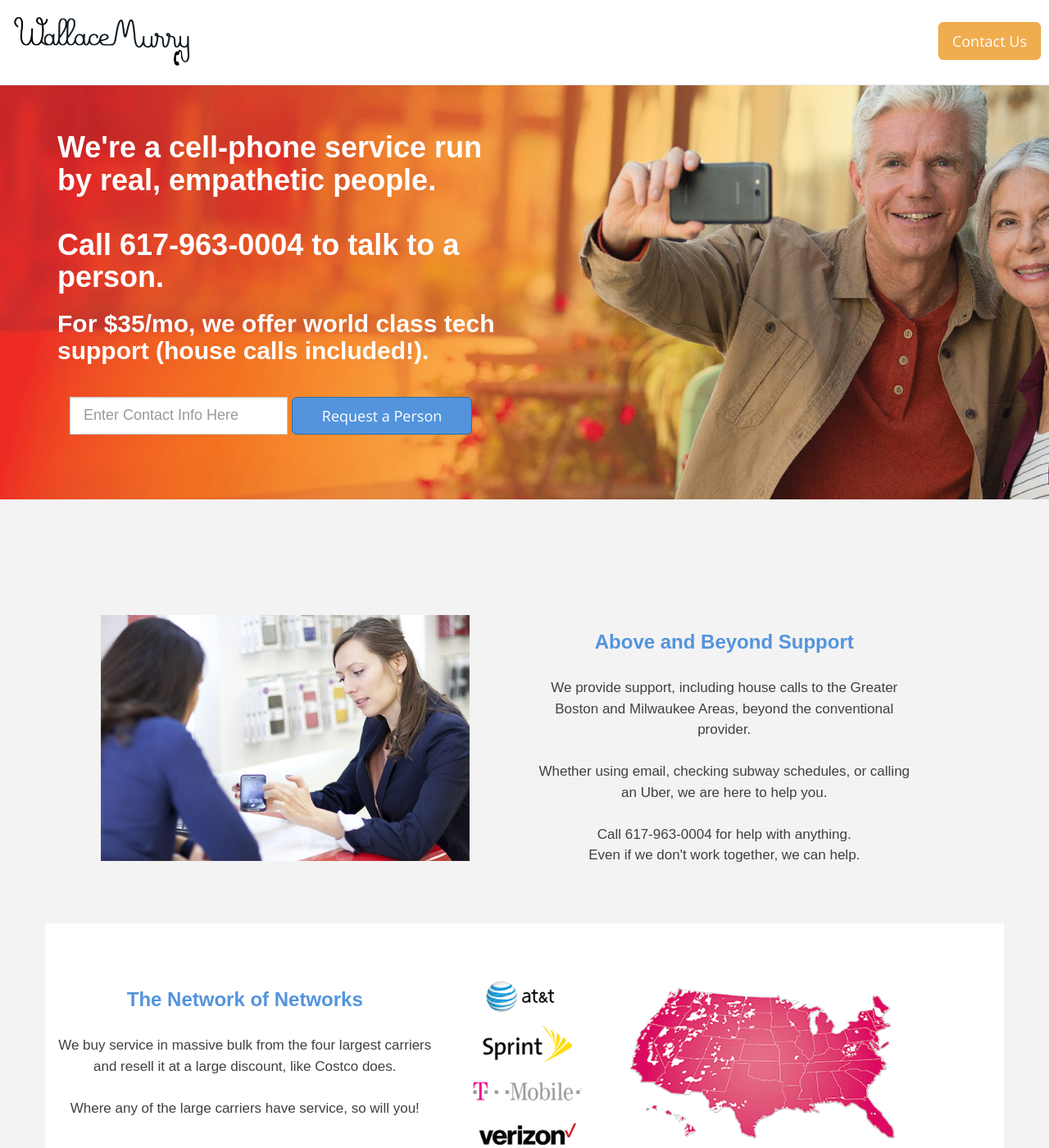
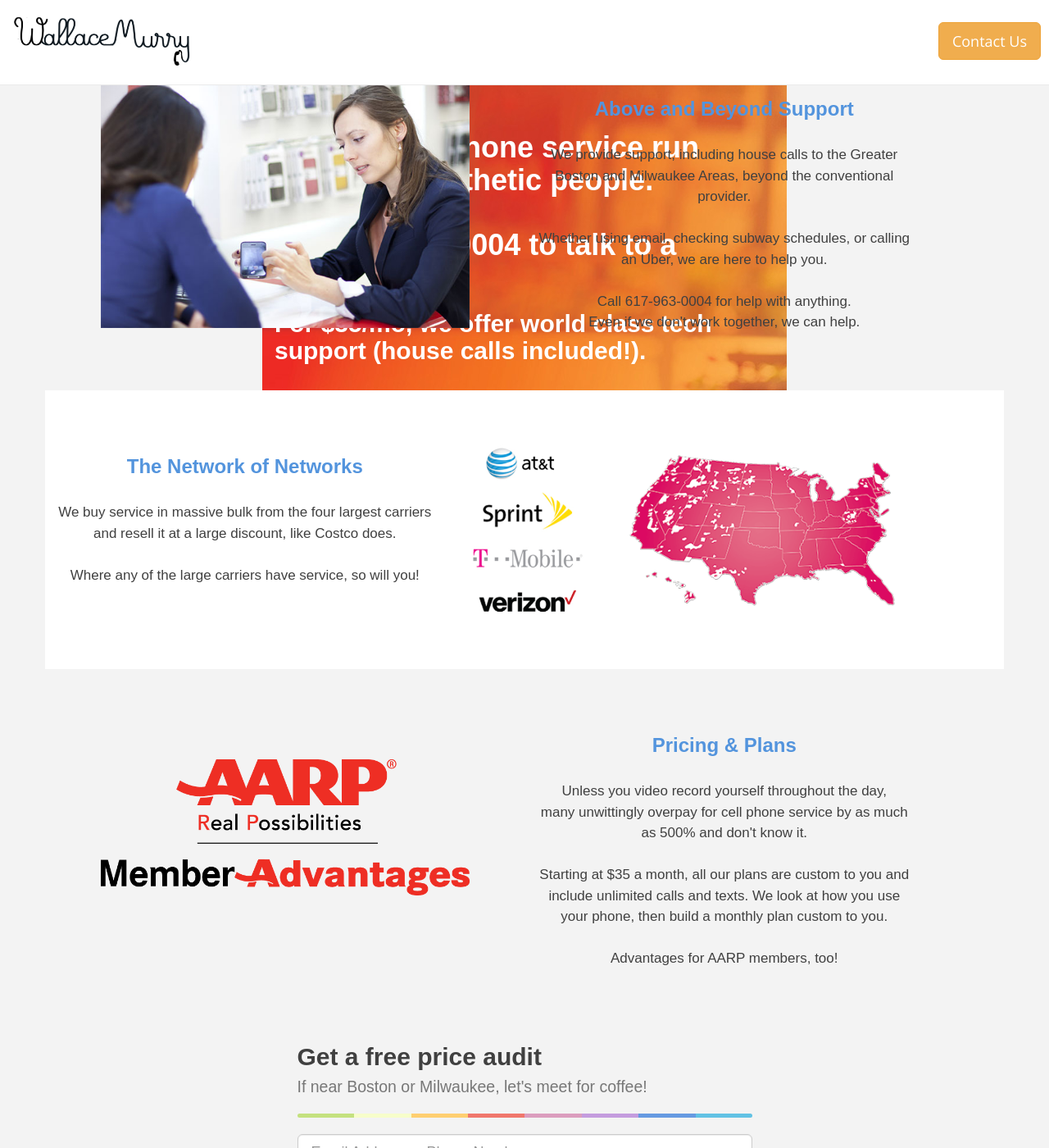
Before and after one commit to jalague/wallacemurry, a Jekyll site: the page built from index.html, in a window 1280 px wide and 1400 px high. Shown: the whole window at 82% size. Built offline with Jekyll 4.4.1, drawn with Linux system fonts in a browser that asks for light colours; nearby versions of some CDN libraries.

Commit message:
Change layout to center top home image

```diff
--- a/css/custom.css
+++ b/css/custom.css
@@ -502,6 +502,11 @@
   background-repeat: no-repeat;
   background-position: 0px 80px;
   background-color: #F3F3F3;
+  position: absolute;
+  left: 50%;
+  right: 50%;
+  margin-right: -50%;
+  transform: translate(-50%, 0%);
 }
 
 .frontpage-header .col-md-6 {
```
